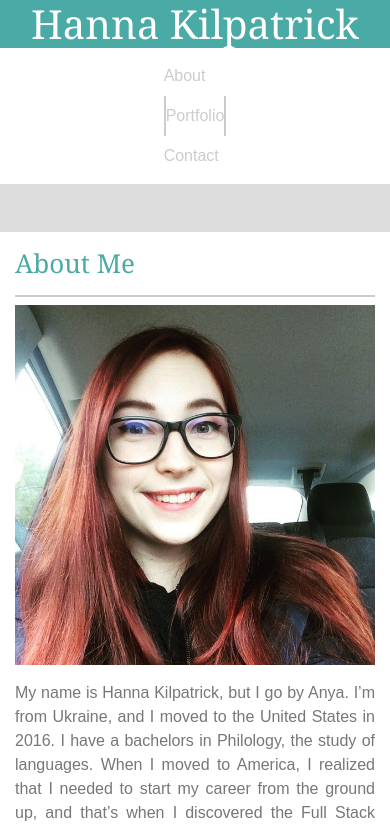
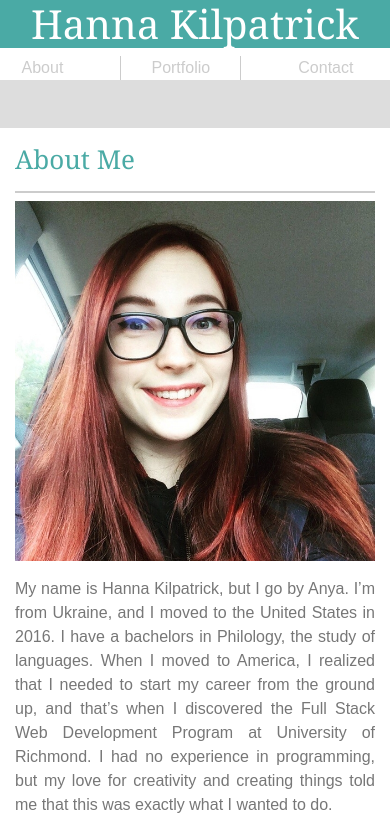
Before and after one commit to AnyaKilpatrick/Bootstrap-Portfolio, a plain HTML site: page index.html in a window 390 px wide. Shown: the top 828 px of the page. Drawn offline with nearby package versions, Linux system fonts and the light colour scheme.

Commit message:
Improved media queries for navigation menu

```diff
--- a/assets/css/style.css
+++ b/assets/css/style.css
@@ -1,6 +1,6 @@
 html {
     display:relative;
-    min-height: 100%;
+    min-height: 100vh;
 }
 
 /* *{
@@ -10,7 +10,6 @@ body {
     background: #dddddd;
     color: #777777;
     font-family: "Arial", "Helvetica Neue", Helvetica, sans-serif;
-    margin-bottom: 100px;
 }
 
 h1, h3 {
@@ -45,8 +44,8 @@ myHeader {
 }
 
 .middleNav {
-    border-left:2px solid #cccccc;
-    border-right:2px solid #cccccc;
+    border-left:1px solid #cccccc;
+    border-right:1px solid #cccccc;
 }
 
 /* Article */
@@ -103,18 +102,25 @@ aside {
    .photo {
        width: 100%;
    }
+
 }
 @media screen and (max-width: 768px) {
    .photo {
        width: 100%;
-   }
-
+    }
+    .middleNav {
+        padding-left: 35px;
+        padding-right: 35px;
+    }
 }
 @media screen and (max-width: 576px) {
    .photo {
        width: 100%;
    }
-   nav {
-       width:100%:
+   .middleNav {
+       padding-left: 30px;
+       padding-right: 30px;
+
    }
+
 }
--- a/index.html
+++ b/index.html
@@ -12,23 +12,23 @@
 <body>
     <!-- Header -->
     <div class="container-fluid pr-0 pl-0 white">
-            <div class="row justify-content-around">
-                <div class="col-xl-4 col-lg-4 col-md-4 col-sm-12 col-xs-12 text-center">
+        <div class="container pr-0 pl-0">
+            <div class="row justify-content-between">
+                <div class="col-xl-4 col-lg-5 col-md-6 col-sm-12 col-xs-12 text-center">
                     <h1 CLASS="blue mb-0 whiteFont">Hanna Kilpatrick</h1>
                 </div>
-                <nav class="navbar navbar-expand-lg navbar-expand-md navbar-expand-sm navbar-expand-xs">
-                    <ul class="navbar-nav mr-auto">
+                <ul class="col-xl-3 col-lg-4 col-md-5 col-sm-12 col-xs-12 justify-content-around nav pt-2">
                     <li class="nav-item">
-                            <a class="nav-link myNav" href="index.html">About</a>
+                      <a class="nav-link myNav pt-0 pb-0" href="index.html">About</a>
                     </li>
                     <li class="nav-item">
-                            <a class="nav-link myNav middleNav" href="portfolio.html">Portfolio</a>
+                      <a class="nav-link myNav middleNav pt-0 pb-0" href="portfolio.html">Portfolio</a>
                     </li>
                     <li class="nav-item">
-                            <a class="nav-link myNav" href="contact.html">Contact</a>
+                      <a class="nav-link myNav pt-0 pb-0" href="contact.html">Contact</a>
                     </li>
                   </ul>
-                </nav>
+            </div>
         </div>
     </div>
     <br><br>
@@ -56,7 +56,7 @@
             <!-- Creating a container inside of this column so the top row border will be not full width -->
             <div class="container">
                 <div class="row text-center">
-                    <h3 class="col-md-12 pt-3 pb-3 myHeading">Connect With Me</h3>
+                    <h3 class="col-md-12 pt-3 pb-3 pr-0 pl-0 myHeading">Connect With Me</h3>
                 </div>
             </div>
             <div class="row Mysidebar">
```
Lines whose indentation alone changed are shown as unchanged.
